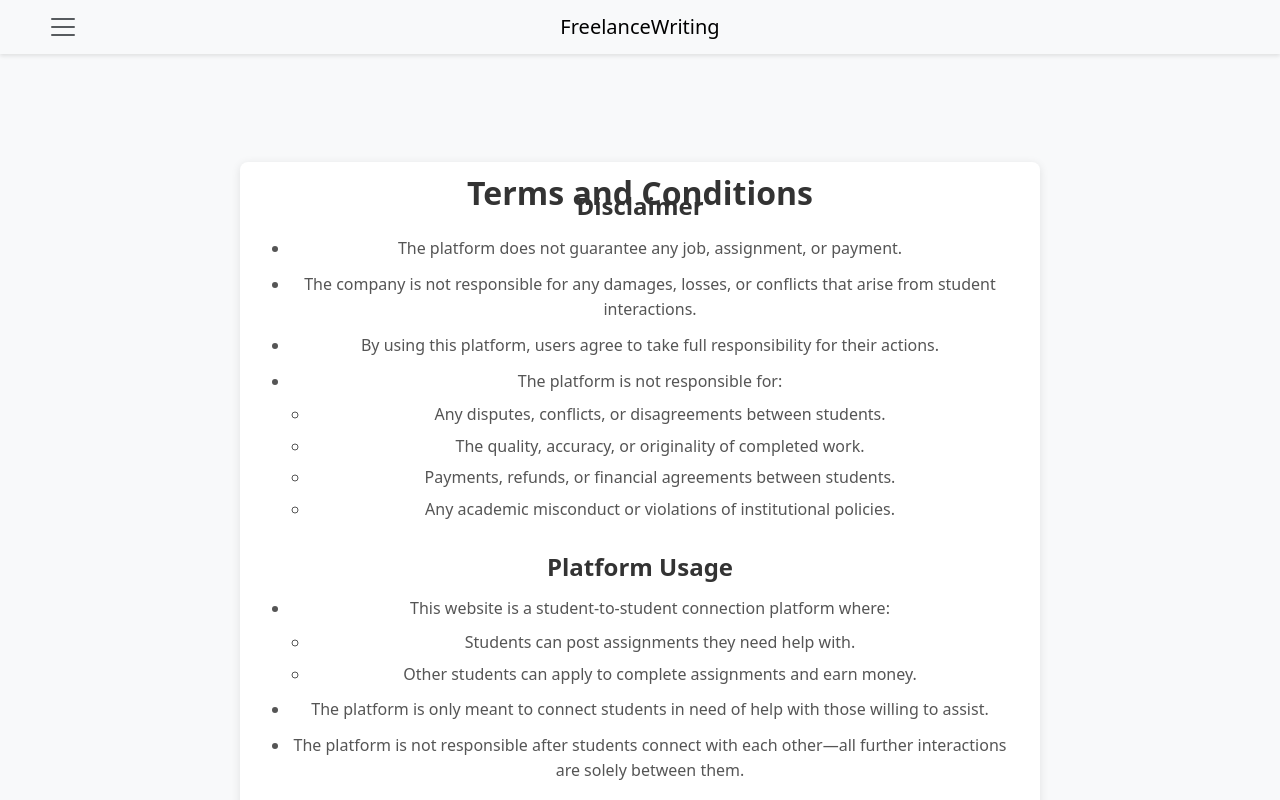
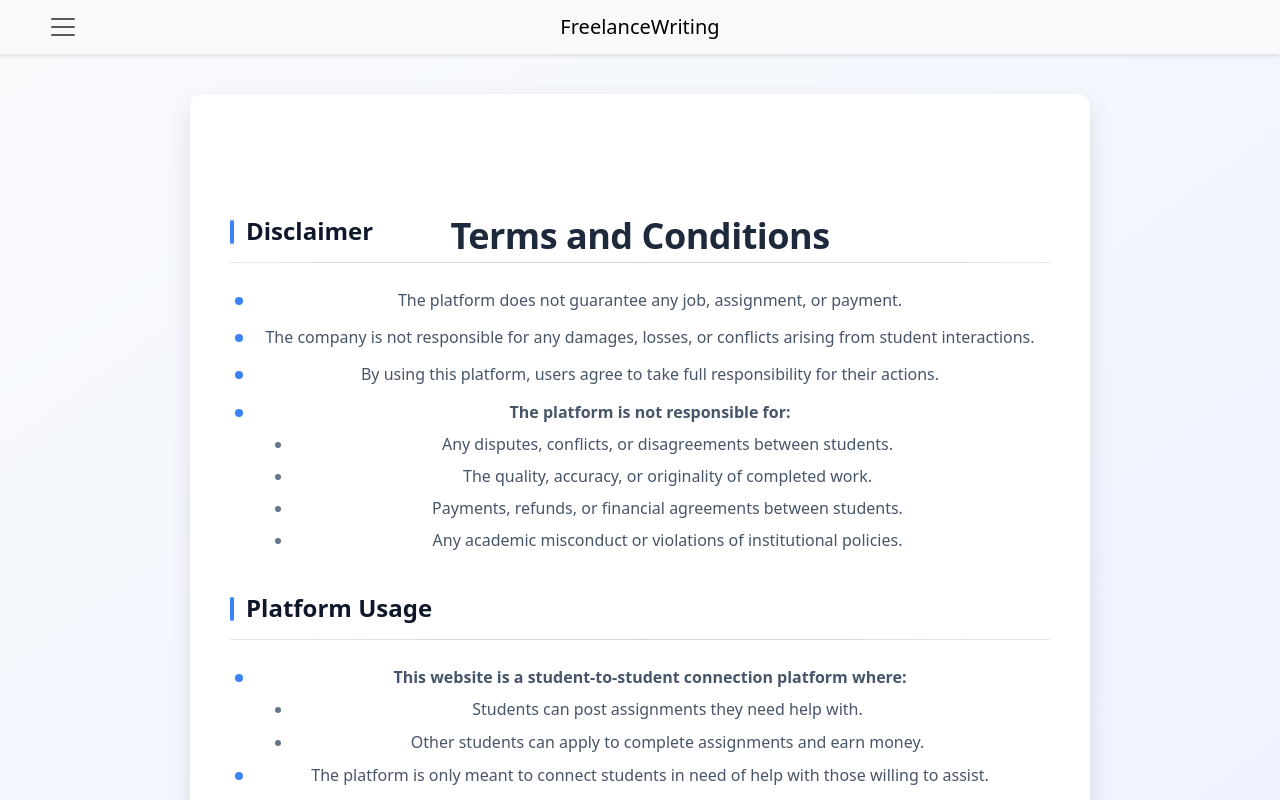
Before and after one commit to Pranay-Dommati/writing-freelancing, a React (Create React App) app in the folder frontend/: page /terms-and-conditions in a window 1280 px wide. Built offline with nearby package versions, Linux system fonts and the light colour scheme.

Commit message:
enhancing ui of t&c

```diff
--- a/frontend/src/components/TermsAndConditions.js
+++ b/frontend/src/components/TermsAndConditions.js
@@ -1,28 +1,25 @@
 import React from 'react';
 import NavigationBar from './Navbar';
-import '../styles/terms-conditions.css'; // We'll create this file
+import '../styles/terms-conditions.css';
 
 const TermsAndConditions = () => {
 return (
 <>
 <NavigationBar />
 <div className="tc-page">
+<div className="tc-container">
 <h1 className="tc-title">Terms and Conditions</h1>
-        <div className="tc-container">
+
+{/* Disclaimer Section */}
 <div className="tc-section">
 <h2 className="tc-section-title">Disclaimer</h2>
+<div className="tc-divider"></div>
 <ul className="tc-list">
-              <li>
-                The platform does not guarantee any job, assignment, or payment.
-              </li>
-              <li>
-                The company is not responsible for any damages, losses, or conflicts that arise from student interactions.
-              </li>
-              <li>
-                By using this platform, users agree to take full responsibility for their actions.
-              </li>
-              <li>
-                The platform is not responsible for:
+<li>The platform does not guarantee any job, assignment, or payment.</li>
+<li>The company is not responsible for any damages, losses, or conflicts arising from student interactions.</li>
+<li>By using this platform, users agree to take full responsibility for their actions.</li>
+<li className="tc-list-with-sublist">
+<span>The platform is not responsible for:</span>
 <ul className="tc-nested-list">
 <li>Any disputes, conflicts, or disagreements between students.</li>
 <li>The quality, accuracy, or originality of completed work.</li>
@@ -33,22 +30,20 @@ const TermsAndConditions = () => {
 </ul>
 </div>
 
+{/* Platform Usage Section */}
 <div className="tc-section">
 <h2 className="tc-section-title">Platform Usage</h2>
+<div className="tc-divider"></div>
 <ul className="tc-list">
-              <li>
-                This website is a student-to-student connection platform where:
+<li className="tc-list-with-sublist">
+<span>This website is a student-to-student connection platform where:</span>
 <ul className="tc-nested-list">
 <li>Students can post assignments they need help with.</li>
 <li>Other students can apply to complete assignments and earn money.</li>
 </ul>
 </li>
-              <li>
-                The platform is only meant to connect students in need of help with those willing to assist.
-              </li>
-              <li>
-                The platform is not responsible after students connect with each other—all further interactions are solely between them.
-              </li>
+<li>The platform is only meant to connect students in need of help with those willing to assist.</li>
+<li>The platform is not responsible after students connect—all further interactions are solely between them.</li>
 </ul>
 </div>
 </div>
--- a/frontend/src/styles/terms-conditions.css
+++ b/frontend/src/styles/terms-conditions.css
@@ -1,55 +1,140 @@
 .tc-page {
-  padding: 40px 20px;
-  background-color: #f8f9fa;
+  padding: 40px 20px 80px;
+  background: linear-gradient(to bottom right, #f8fafc, #eef2ff);
   min-height: calc(100vh - 64px); /* Assuming navbar is 64px high */
 }
 
 .tc-title {
-  font-size: 32px;
-  font-weight: bold;
-  color: #333;
+  font-size: 36px;
+  font-weight: 800;
+  color: #1e293b;
   text-align: center;
-  margin-bottom: 30px;
+  margin-bottom: 40px;
   position: relative; /* Use relative positioning to keep in document flow */
+  letter-spacing: -0.5px;
 }
 
 .tc-container {
-  max-width: 800px;
+  max-width: 900px;
   margin: 0 auto;
   background-color: white;
-  border-radius: 8px;
-  padding: 30px;
-  box-shadow: 0 2px 10px rgba(0, 0, 0, 0.1);
+  border-radius: 12px;
+  padding: 40px;
+  box-shadow: 0 10px 25px rgba(0, 0, 0, 0.1);
 }
 
 .tc-section {
-  margin-bottom: 30px;
+  margin-bottom: 40px;
 }
 
 .tc-section-title {
   font-size: 24px;
-  font-weight: 600;
-  margin-bottom: 15px;
-  color: #333;
+  font-weight: 700;
+  margin-bottom: 16px;
+  color: #0f172a;
+  display: flex;
+  align-items: center;
+}
+
+.tc-section-title::before {
+  content: '';
+  display: inline-block;
+  width: 4px;
+  height: 24px;
+  background-color: #3b82f6;
+  margin-right: 12px;
+  border-radius: 4px;
+}
+
+.tc-divider {
+  height: 1px;
+  background: linear-gradient(to right, #e2e8f0, #cbd5e1, #e2e8f0);
+  margin-bottom: 24px;
 }
 
 .tc-list {
-  list-style-type: disc;
+  list-style-type: none;
+  padding-left: 0;
+}
+
+.tc-list li {
+  margin-bottom: 16px;
+  line-height: 1.7;
+  color: #475569;
+  position: relative;
+  padding-left: 28px;
+  font-size: 16px;
+}
+
+.tc-list li:before {
+  content: "";
+  position: absolute;
+  left: 0;
+  top: 10px;
+  height: 8px;
+  width: 8px;
+  border-radius: 50%;
+  background-color: #3b82f6;
+}
+
+.tc-list-with-sublist {
+  margin-bottom: 6px !important;
+}
+
+.tc-list-with-sublist span {
+  font-weight: 600;
+}
+
+.tc-nested-list {
+  list-style-type: none;
+  padding-left: 28px;
+  margin-top: 12px;
+}
+
+.tc-nested-list li {
+  margin-bottom: 10px;
   padding-left: 20px;
 }
 
-.tc-list li {
-  margin-bottom: 10px;
-  line-height: 1.6;
-  color: #555;
+.tc-nested-list li:before {
+  width: 6px;
+  height: 6px;
+  top: 11px;
+  background-color: #64748b;
 }
 
-.tc-nested-list {
-  list-style-type: circle;
-  padding-left: 20px;
-  margin-top: 8px;
+@media (max-width: 768px) {
+  .tc-container {
+    padding: 24px;
+  }
+
+  .tc-title {
+    font-size: 30px;
+    margin-bottom: 30px;
+  }
+
+  .tc-section-title {
+    font-size: 22px;
+  }
 }
 
-.tc-nested-list li {
-  margin-bottom: 6px;
-}
+
+
+.tc-list li {
+    padding-left: 20px; /* Reduce padding to bring text closer */
+    margin-bottom: 10px; /* Reduce spacing between points */
+  }
+
+  .tc-list li:before {
+    left: 5px; /* Bring bullet points closer */
+  }
+
+  .tc-nested-list {
+    padding-left: 20px; /* Reduce indentation */
+    margin-top: 5px;
+  }
+
+  .tc-nested-list li {
+    padding-left: 15px;
+    margin-bottom: 5px;
+  }
```
Lines whose indentation alone changed are shown as unchanged.
